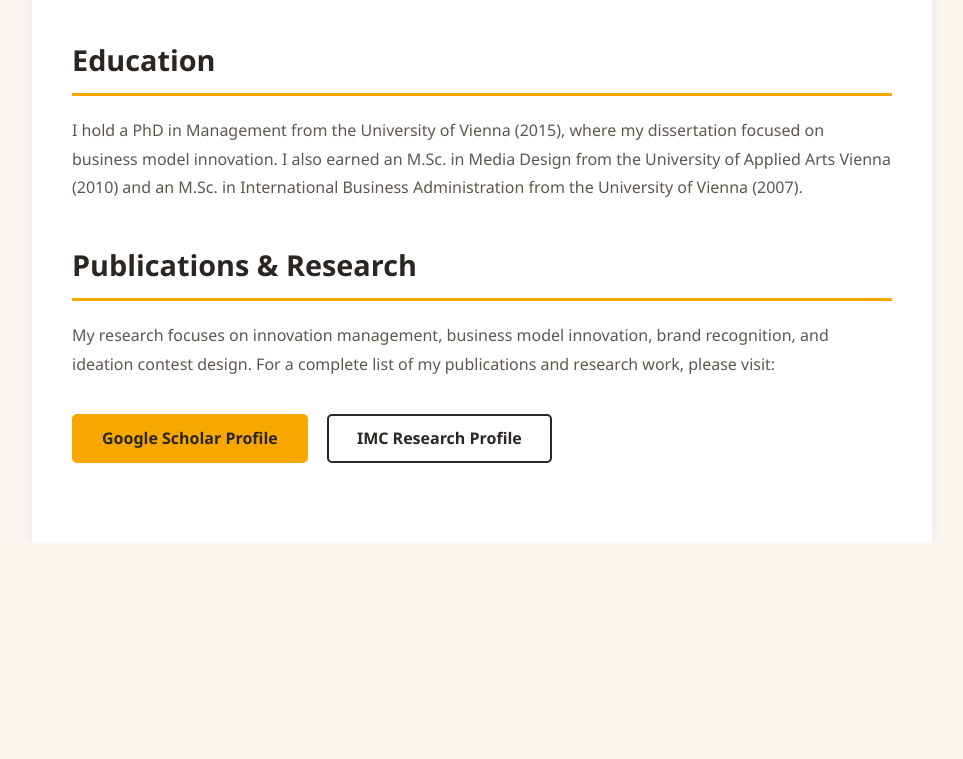
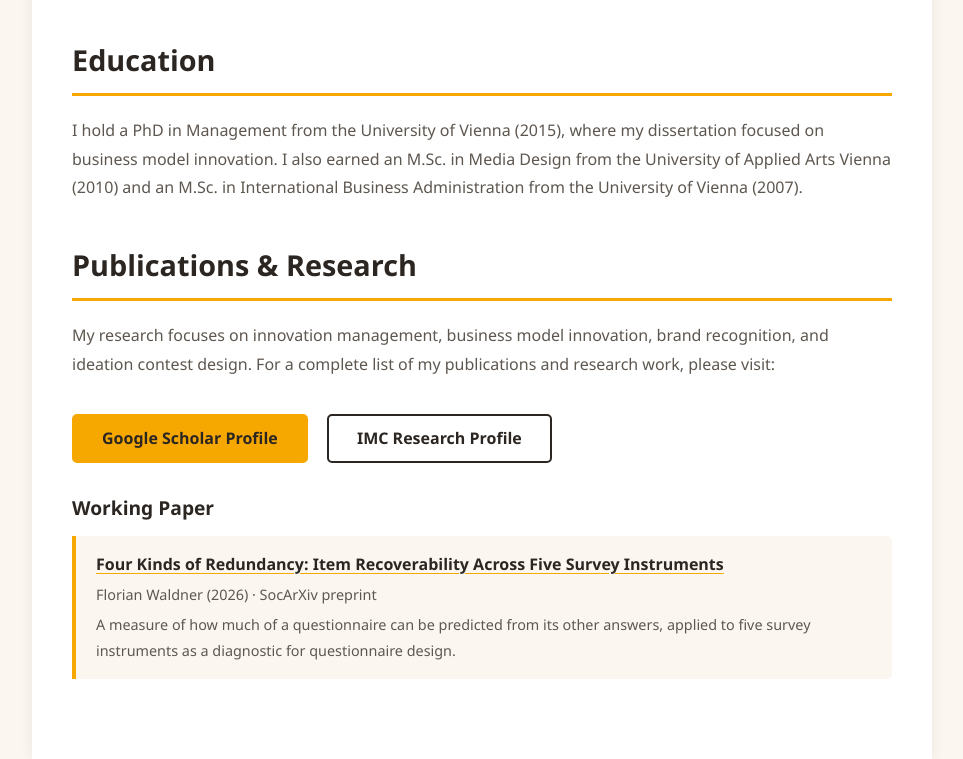
Before and after one commit to 13bitstrings/13bitstrings.github.io, a plain HTML site: page index.html in a window 1280 px wide. Shown: the part 800-1559 px from the top of the page, without its empty margins (158-1121 px from the left). Before the commit the page ends 1343 px from the top, so only its background shows below. Drawn offline with Linux system fonts and the light colour scheme.

Commit message:
Add files via upload

```diff
--- a/index.html
+++ b/index.html
@@ -132,6 +132,33 @@
             margin-right: 15px;
         }
 
+        h3 {
+            color: var(--charcoal);
+            font-size: 1.2em;
+            margin: 30px 0 12px;
+        }
+
+        .paper {
+            border-left: 4px solid var(--amber);
+            background-color: var(--bg);
+            padding: 16px 20px;
+            border-radius: 0 5px 5px 0;
+        }
+
+        .paper a {
+            color: var(--charcoal);
+            font-weight: 600;
+            text-decoration: underline;
+            text-decoration-color: var(--amber);
+            text-underline-offset: 3px;
+        }
+
+        .paper .meta {
+            color: var(--muted);
+            font-size: 0.9em;
+            margin: 4px 0 0;
+        }
+
         @media (max-width: 768px) {
             .content {
                 padding: 20px;
@@ -195,6 +222,13 @@
                     <a href="https://scholar.google.com/citations?user=gHrhTcgAAAAJ&amp;hl=en&amp;oi=ao" target="_blank" class="btn btn-amber">Google Scholar Profile</a>
                     <a href="https://research.imc.ac.at/de/persons/florian-waldner/" target="_blank" class="btn btn-outline">IMC Research Profile</a>
                 </div>
+
+                <h3>Working Paper</h3>
+                <div class="paper">
+                    <a href="https://osf.io/preprints/socarxiv/pf5eg_v1" target="_blank">Four Kinds of Redundancy: Item Recoverability Across Five Survey Instruments</a>
+                    <p class="meta">Florian Waldner (2026) · SocArXiv preprint</p>
+                    <p class="meta">A measure of how much of a questionnaire can be predicted from its other answers, applied to five survey instruments as a diagnostic for questionnaire design.</p>
+                </div>
             </section>
         </div>
     </div>
```
